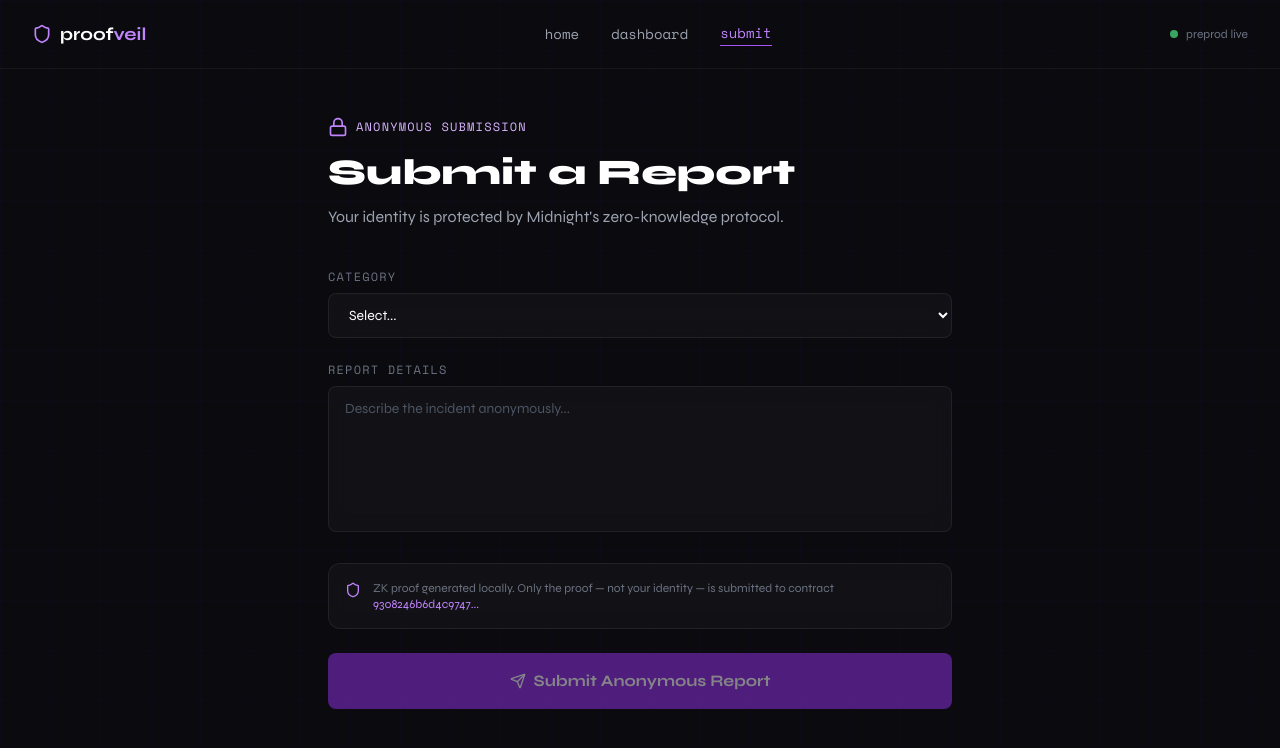
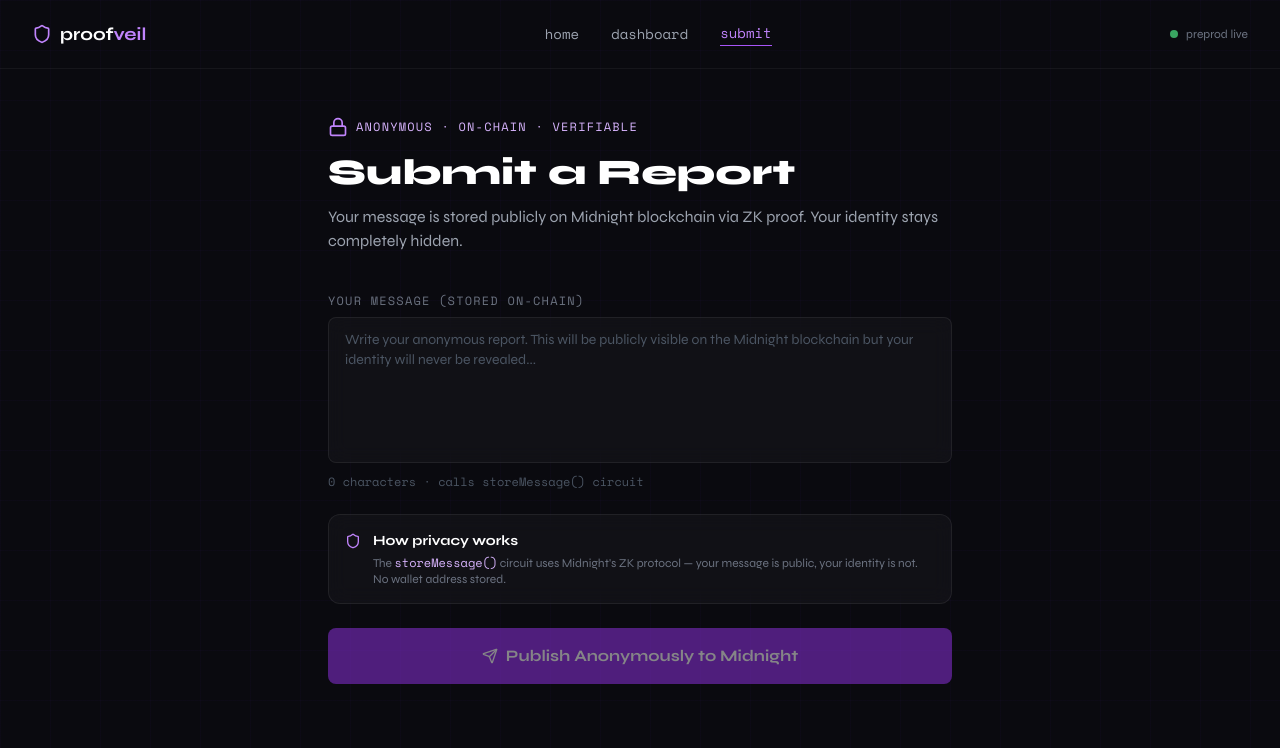
Before and after one commit to vaibhavi-0320/proofveil, a React (Vite) app in the folder frontend/: page /submit in a window 1280 px wide. Shown: the top 748 px of the page. Built offline with nearby package versions, Linux system fonts and the light colour scheme.

Commit message:
fix frontend, add README

```diff
--- a/frontend/src/pages/Submit.tsx
+++ b/frontend/src/pages/Submit.tsx
@@ -2,53 +2,57 @@
 import { Lock, Send, CheckCircle, Shield } from "lucide-react";
 const C = "9308246b6d4c9747efed80cd42792491e57d5881ff23d3fc28ba1ebefce865a4";
 export default function Submit() {
-  const [cat, setCat] = useState("");
-  const [data, setData] = useState("");
+  const [msg, setMsg] = useState("");
   const [done, setDone] = useState(false);
   const [loading, setLoading] = useState(false);
   const submit = async (e: React.FormEvent) => {
     e.preventDefault(); setLoading(true);
-    await new Promise(r=>setTimeout(r,2000));
+    await new Promise(r => setTimeout(r, 2500));
     setLoading(false); setDone(true);
   };
   if (done) return (
     <div className="relative z-10 min-h-[80vh] flex items-center justify-center px-6">
       <div className="glass rounded-2xl p-12 text-center max-w-md w-full border border-green-500/20">
         <CheckCircle className="w-16 h-16 text-green-400 mx-auto mb-6" />
-        <h2 className="text-3xl font-black mb-3" style={{fontFamily:"Syne,sans-serif"}}>Report Submitted!</h2>
-        <p className="text-gray-400 text-sm mb-6">Your anonymous report has been anchored to Midnight blockchain with a ZK proof.</p>
-        <p className="text-xs text-purple-300 break-all mb-6" style={{fontFamily:"Space Mono,monospace"}}>{C}</p>
-        <button onClick={()=>{setDone(false);setData("");setCat("");}} className="text-purple-400 hover:text-purple-300 text-sm" style={{fontFamily:"Syne,sans-serif"}}>Submit another →</button>
+        <h2 className="text-3xl font-black mb-3" style={{fontFamily:"Syne,sans-serif"}}>Message Stored On-Chain!</h2>
+        <p className="text-gray-400 text-sm mb-4">Your message was anonymously published to the Midnight blockchain via <code className="text-purple-300">storeMessage()</code> circuit.</p>
+        <div className="glass rounded-lg p-3 mb-6 text-left">
+          <p className="text-xs text-gray-500 mb-1" style={{fontFamily:"Space Mono,monospace"}}>CONTRACT</p>
+          <p className="text-xs text-purple-300 break-all" style={{fontFamily:"Space Mono,monospace"}}>{C}</p>
+        </div>
+        <p className="text-xs text-gray-500 mb-6" style={{fontFamily:"Space Mono,monospace"}}>Your identity was never revealed. ZK proof verified ✓</p>
+        <button onClick={()=>{setDone(false);setMsg("");}} className="text-purple-400 hover:text-purple-300 text-sm" style={{fontFamily:"Syne,sans-serif"}}>Submit another →</button>
       </div>
     </div>
   );
   return (
     <div className="relative z-10 max-w-2xl mx-auto px-6 py-12">
-      <div className="flex items-center gap-2 mb-4"><Lock className="w-5 h-5 text-purple-400" /><span className="text-xs text-purple-300 uppercase tracking-widest" style={{fontFamily:"Space Mono,monospace"}}>Anonymous Submission</span></div>
+      <div className="flex items-center gap-2 mb-4">
+        <Lock className="w-5 h-5 text-purple-400" />
+        <span className="text-xs text-purple-300 uppercase tracking-widest" style={{fontFamily:"Space Mono,monospace"}}>Anonymous · On-Chain · Verifiable</span>
+      </div>
       <h1 className="text-4xl font-black mb-3" style={{fontFamily:"Syne,sans-serif"}}>Submit a Report</h1>
-      <p className="text-gray-400 mb-10">Your identity is protected by Midnight's zero-knowledge protocol.</p>
+      <p className="text-gray-400 mb-10">Your message is stored publicly on Midnight blockchain via ZK proof. Your identity stays completely hidden.</p>
       <form onSubmit={submit} className="space-y-6">
         <div>
-          <label className="text-xs text-gray-500 uppercase tracking-widest mb-2 block" style={{fontFamily:"Space Mono,monospace"}}>Category</label>
-          <select value={cat} onChange={e=>setCat(e.target.value)} required className="w-full glass rounded-lg px-4 py-3 text-sm bg-transparent text-white border border-white/10 focus:border-purple-500 focus:outline-none">
-            <option value="" className="bg-gray-900">Select...</option>
-            <option value="financial" className="bg-gray-900">Financial Fraud</option>
-            <option value="compliance" className="bg-gray-900">Compliance Violation</option>
-            <option value="data" className="bg-gray-900">Data Breach</option>
-            <option value="other" className="bg-gray-900">Other</option>
-          </select>
-        </div>
-        <div>
-          <label className="text-xs text-gray-500 uppercase tracking-widest mb-2 block" style={{fontFamily:"Space Mono,monospace"}}>Report Details</label>
-          <textarea value={data} onChange={e=>setData(e.target.value)} required rows={6} placeholder="Describe the incident anonymously..."
+          <label className="text-xs text-gray-500 uppercase tracking-widest mb-2 block" style={{fontFamily:"Space Mono,monospace"}}>Your Message (stored on-chain)</label>
+          <textarea value={msg} onChange={e=>setMsg(e.target.value)} required rows={6}
+            placeholder="Write your anonymous report. This will be publicly visible on the Midnight blockchain but your identity will never be revealed..."
             className="w-full glass rounded-lg px-4 py-3 text-sm bg-transparent text-white border border-white/10 focus:border-purple-500 focus:outline-none resize-none placeholder:text-gray-600" />
+          <p className="text-xs text-gray-600 mt-1" style={{fontFamily:"Space Mono,monospace"}}>{msg.length} characters · calls storeMessage() circuit</p>
         </div>
         <div className="glass rounded-xl p-4 border border-purple-500/10 flex gap-3">
           <Shield className="w-4 h-4 text-purple-400 mt-0.5 flex-shrink-0" />
-          <p className="text-xs text-gray-500">ZK proof generated locally. Only the proof — not your identity — is submitted to contract <span className="text-purple-400">{C.slice(0,16)}...</span></p>
+          <div>
+            <p className="text-sm font-bold mb-1" style={{fontFamily:"Syne,sans-serif"}}>How privacy works</p>
+            <p className="text-xs text-gray-500">The <code className="text-purple-300">storeMessage()</code> circuit uses Midnight's ZK protocol — your message is public, your identity is not. No wallet address stored.</p>
+          </div>
         </div>
-        <button type="submit" disabled={loading||!cat||!data} className="w-full flex items-center justify-center gap-2 px-8 py-4 bg-purple-600 hover:bg-purple-500 disabled:opacity-50 rounded-lg font-bold text-white transition-all" style={{fontFamily:"Syne,sans-serif"}}>
-          {loading ? <><div className="w-4 h-4 border-2 border-white/30 border-t-white rounded-full animate-spin" />Generating ZK Proof...</> : <><Send className="w-4 h-4" />Submit Anonymous Report</>}
+        <button type="submit" disabled={loading||!msg}
+          className="w-full flex items-center justify-center gap-2 px-8 py-4 bg-purple-600 hover:bg-purple-500 disabled:opacity-50 rounded-lg font-bold text-white transition-all" style={{fontFamily:"Syne,sans-serif"}}>
+          {loading
+            ? <><div className="w-4 h-4 border-2 border-white/30 border-t-white rounded-full animate-spin" />Generating ZK Proof & Broadcasting...</>
+            : <><Send className="w-4 h-4" />Publish Anonymously to Midnight</>}
         </button>
       </form>
     </div>
```
Also changed, not shown: frontend/vercel.json, 1 other file (tests, documents, lock files or other folders).
